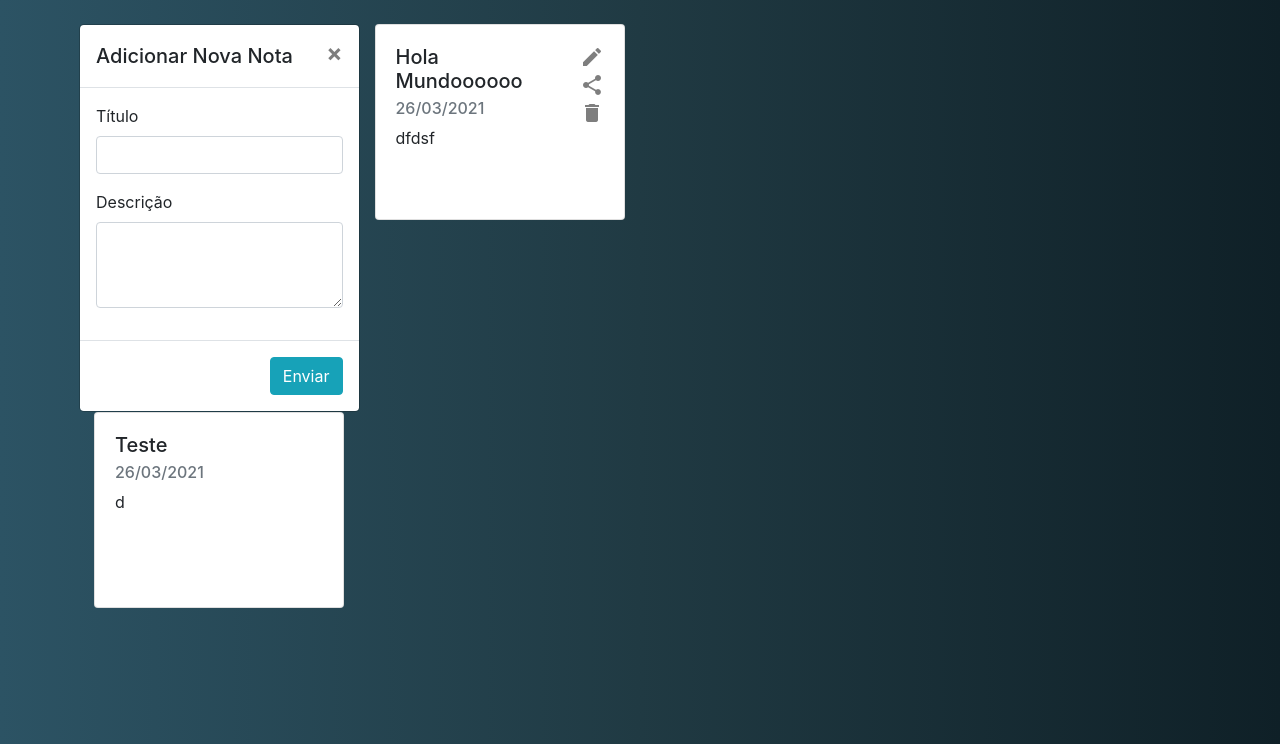
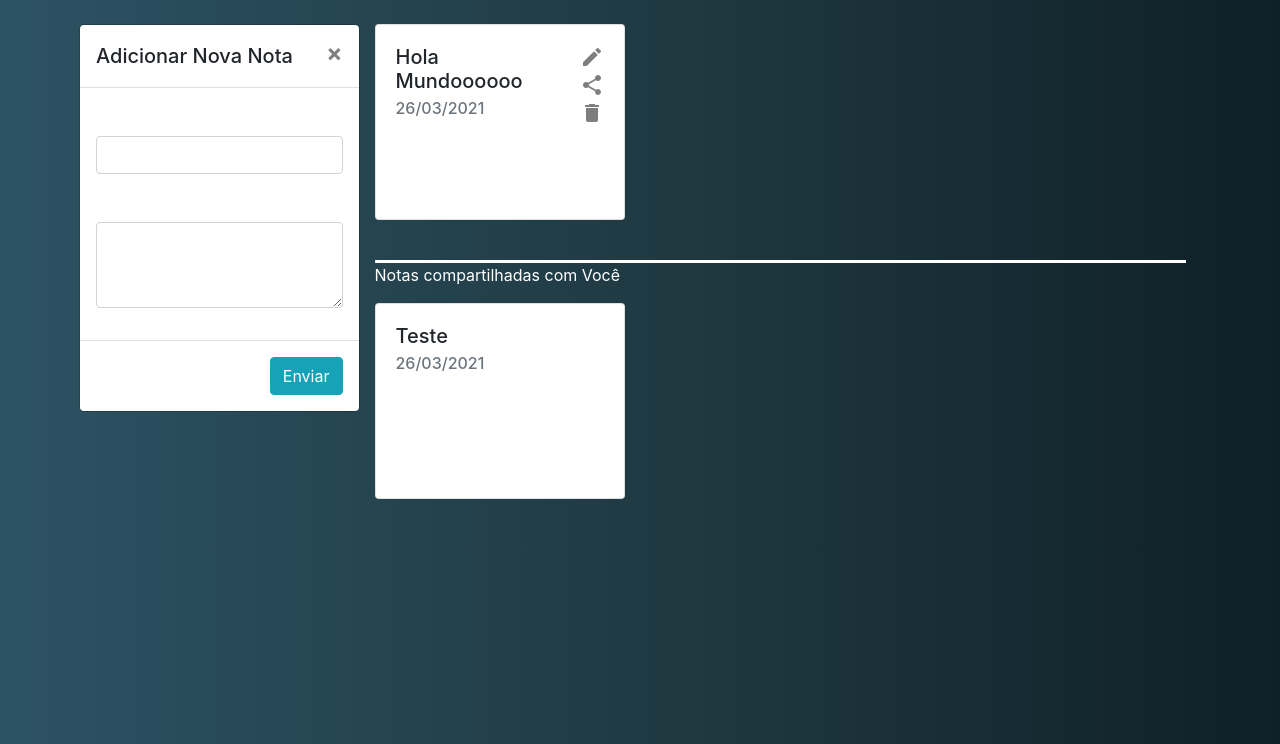
Before and after one commit to IanJairo/VanceWeb, a Flask app: page /notes/ in a window 1280 px wide. Shown: the part 56-800 px from the top of the page. Run offline with Flask 2, Linux system fonts and the light colour scheme; a user stored in the database is signed in; data comes from the database, SQL or seed files in the repository; both versions use the stored data as it was after the commit.

Commit message:
Shared Notes (design)

```diff
--- a/app/static/css/main.css
+++ b/app/static/css/main.css
@@ -38,3 +38,13 @@ body {
 .card {
     min-height: 196px;
 }
+
+hr {
+    border-width: 3px;
+    border-color: #fff;
+    margin-bottom: 0;
+}
+
+p {
+    color: #fff;
+}
--- a/app/templates/error.html
+++ b/app/templates/error.html
@@ -2,14 +2,14 @@
 {% block title %} Erro {{ error_id }} | Vance{% endblock %}
 {% block content %}
 
-<div class="jumbotron">
+<div class="jumbotron" style="background-color:#ffffff4f;">
     <div >
         <div class="row">
             <div class="col-xl-12 text-center">
                 <img src="{{img}}" style="width: 30%;" />
 
-                <h3 class="pt-5">{{ error_desc }}</h3>
-                <p>Se o erro persistir, entre em contato com um administrador.</p>
+                <h3 class="pt-5" style="color: #373738">{{ error_desc }}</h3>
+                <p style="color: #C4C4C4">Se o erro persistir, entre em contato com um administrador.</p>
             </div>
         </div>
     </div>
--- a/app/templates/notes.html
+++ b/app/templates/notes.html
@@ -56,13 +56,11 @@
                                 <span class="material-icons">mode_edit</span>
                             </button>
                             <br>
-                            <button type="button" class="close" class="close" data-toggle="modal"
-                                data-target="#shareModal{{note.id}}">
+                            <button type="button" class="close" class="close" data-toggle="modal" data-target="#shareModal{{note.id}}">
                                 <span class="material-icons">share</span>
                             </button>
                             <br>
-                            <button type="button" class="close" data-toggle="modal"
-                                data-target="#deleteModal{{note.id}}" aria-label="Close">
+                            <button type="button" class="close" data-toggle="modal" data-target="#deleteModal{{note.id}}" aria-label="Close">
                                 <span class="material-icons">delete</span>
                             </button>
                         </div>
@@ -72,8 +70,7 @@
             </div>
 
             <!--Modal delete-->
-            <div class="modal fade" id="deleteModal{{note.id}}" tabindex="-1" aria-labelledby="deleteModalLabel"
-                aria-hidden="true">
+            <div class="modal fade" id="deleteModal{{note.id}}" tabindex="-1" aria-labelledby="deleteModalLabel" aria-hidden="true">
                 <div class="modal-dialog">
                     <div class="modal-content">
                         <div class="modal-header">
@@ -92,8 +89,7 @@
             </div>
 
             <!--Modal Edição-->
-            <div class="modal fade" id="Modal{{note.id}}" tabindex="-1" aria-labelledby="exampleModalLabel"
-                aria-hidden="true">
+            <div class="modal fade" id="Modal{{note.id}}" tabindex="-1" aria-labelledby="exampleModalLabel" aria-hidden="true">
                 <div class="modal-dialog">
                     <div class="modal-content">
                         <div class="modal-header">
@@ -107,14 +103,10 @@
                             <form action="/notes/" method="post">
                                 {{ formUpdate.hidden_tag() }}
                                 <p>
-                                    {{ formUpdate.extra(size=64, value=note.id, class="d-none") }} {{
-                                    formUpdate.title.label }}<br> {{ formUpdate.title(size=64, value=note.title,
-                                    class="form-control") }}
+                                    {{ formUpdate.extra(size=64, value=note.id, class="d-none") }} {{ formUpdate.title.label }}<br> {{ formUpdate.title(size=64, value=note.title, class="form-control") }}
                                 </p>
                                 <p>
-                                    {% set f = formUpdate.content.process_data(note.content) %} {{
-                                    formUpdate.content.label }}<br> {{ formUpdate.content( class="form-control",
-                                    rows="3", default="daast") }}
+                                    {% set f = formUpdate.content.process_data(note.content) %} {{ formUpdate.content.label }}<br> {{ formUpdate.content( class="form-control", rows="3", default="daast") }}
                                 </p>
                         </div>
                         <div class="modal-footer">
@@ -126,8 +118,7 @@
             </div>
 
             <!--Modal Compartilhamento-->
-            <div class="modal fade" id="shareModal{{note.id}}" tabindex="-1" aria-labelledby="exampleModalLabel"
-                aria-hidden="true">
+            <div class="modal fade" id="shareModal{{note.id}}" tabindex="-1" aria-labelledby="exampleModalLabel" aria-hidden="true">
                 <div class="modal-dialog">
                     <div class="modal-content">
                         <div class="modal-header">
@@ -141,11 +132,9 @@
                             <form action="/notes/" method="post">
                                 {{ formShare.hidden_tag() }}
                                 <p>
-                                    {{ formShare.note_id(value=note.id, class="d-none") }}
-                                    {{ formShare.role.label }}<br> {{ formShare.role(class="form-control") }}
+                                    {{ formShare.note_id(value=note.id, class="d-none") }} {{ formShare.role.label }}<br> {{ formShare.role(class="form-control") }}
                                 </p>
-                                <p>{{ formShare.email.label }}<br> {{ formShare.email( class="form-control", rows="3",
-                                    default="daast") }}
+                                <p>{{ formShare.email.label }}<br> {{ formShare.email( class="form-control", rows="3", default="daast") }}
                                 </p>
                         </div>
                         <div class="modal-footer">
@@ -157,13 +146,9 @@
             </div>
             {% endfor %}
         </div>
-        {% endif %}
-    </div>
-
-
-
-    <div class="col-12 col-md-9">
-        {% if share_notes %}
+        {% endif %} {% if share_notes %}
+        <hr>
+        <p>Notas compartilhadas com Você</p>
         <div class="row mx-m-n5">
 
             {% for note in share_notes %}
```
Also changed, not shown: storage.db.
